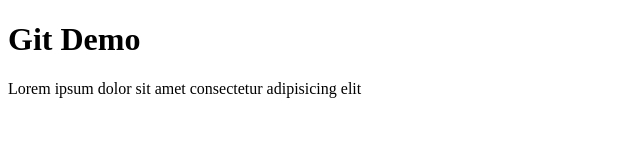
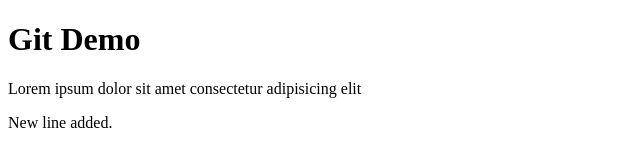
Before and after one commit to ChathurK/Git-Demo, a plain HTML site: page index.html in a window 1280 px wide. Shown: the whole page, without its empty margins (0-640 px from the left). Drawn offline with Linux system fonts and the light colour scheme.

Commit message:
Add new line

```diff
--- a/index.html
+++ b/index.html
@@ -1,12 +1,15 @@
 <!DOCTYPE html>
 <html lang="en">
+
 <head>
     <meta charset="UTF-8">
     <meta name="viewport" content="width=device-width, initial-scale=1.0">
     <title>Git Demo</title>
 </head>
+
 <body>
     <h1>Git Demo</h1>
     <p>Lorem ipsum dolor sit amet consectetur adipisicing elit
+    <p>New line added.</p>
 </body>
 </html>
```
